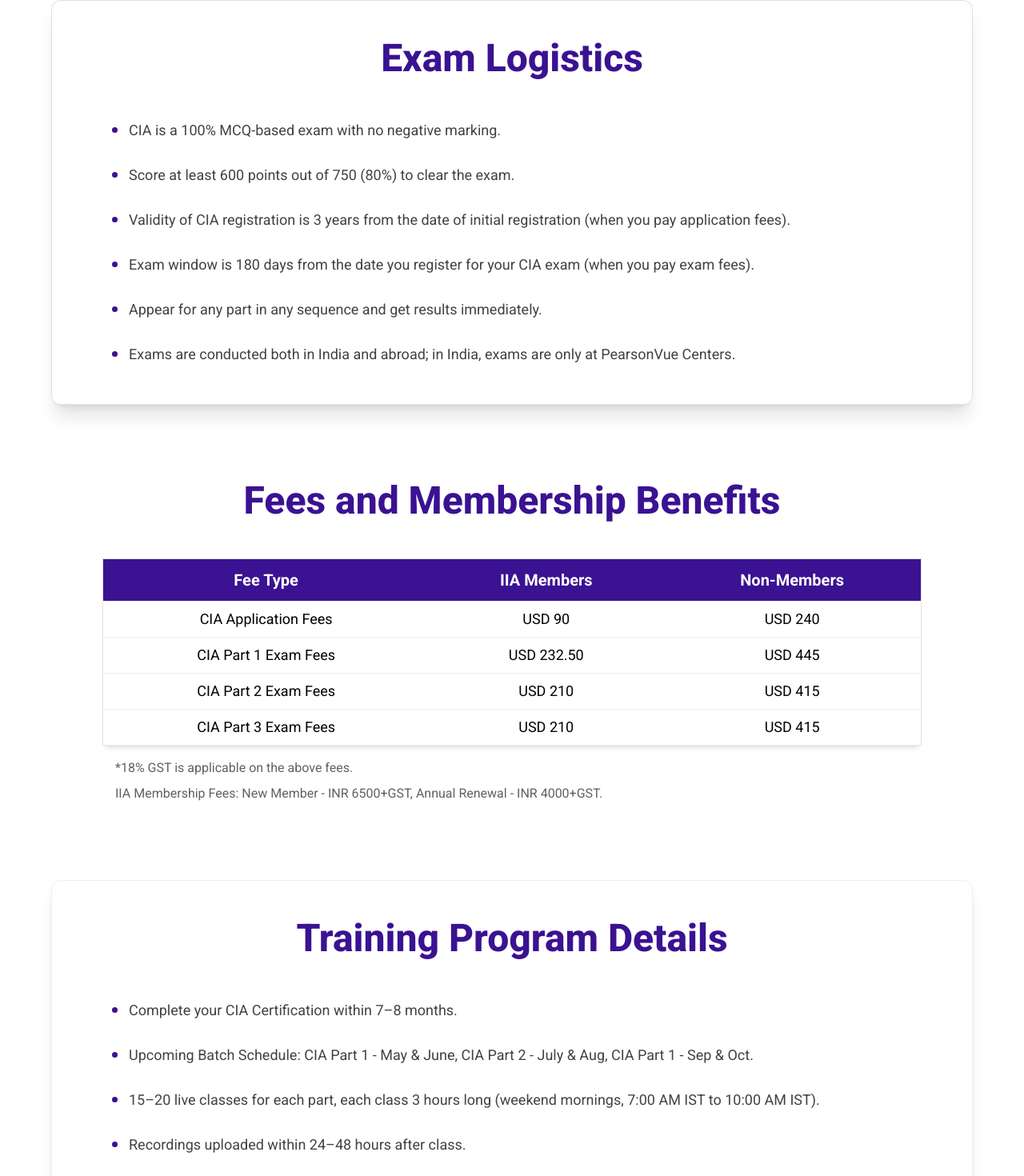
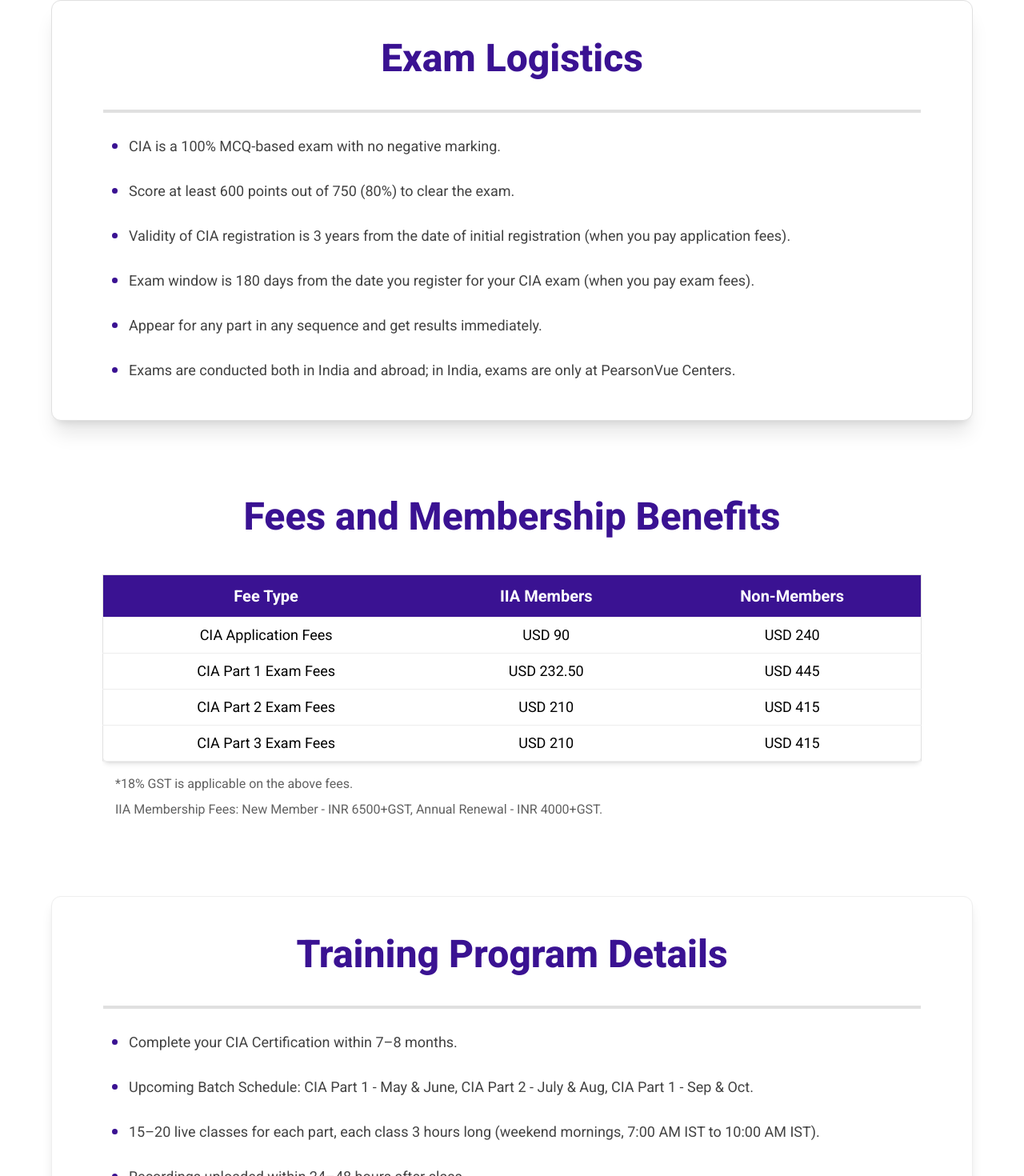
Before and after one commit to swapanmanna/gpc, a React (Vite) app: page /courses/cia in a window 1280 px wide. Shown: the part 2700-4170 px from the top of the page at 80% size. Built offline with nearby package versions, Linux system fonts and the light colour scheme.

Commit message:
slight modification to the cia page

```diff
--- a/src/components/Courses/Cia.jsx
+++ b/src/components/Courses/Cia.jsx
@@ -177,9 +177,10 @@ const Cia = () => {
 
             <div className="max-w-6xl mx-auto my-24 px-4 md:px-0">
                 <div className="bg-white shadow-xl rounded-xl py-12 px-16 border border-gray-300">
-                    <h1 className="text-center text-3xl md:text-5xl font-extrabold mb-12 text-brand-blue">
+                    <h1 className="text-center text-3xl md:text-5xl font-extrabold mb-10 text-brand-blue">
                     Exam Logistics
                     </h1>
+                    <hr className="border-2 border-solid border-gray-300 mb-6"></hr>
                     <ul className="space-y-6 list-disc pl-8">
                     {[
                         "CIA is a 100% MCQ-based exam with no negative marking.",
@@ -253,9 +254,10 @@ const Cia = () => {
 
             <div className="max-w-6xl mx-auto my-24 px-4 md:px-0">
                 <div className="bg-white shadow-lg rounded-xl py-12 px-16 border border-gray-200">
-                    <h1 className="text-center text-3xl md:text-5xl font-extrabold mb-12 text-brand-blue">
+                    <h1 className="text-center text-3xl md:text-5xl font-extrabold mb-10 text-brand-blue">
                     Training Program Details
                     </h1>
+                    <hr className="border-2 border-solid border-gray-300 mb-6"></hr>
                     <ul className="space-y-6 list-disc pl-8">
                     {[
                         "Complete your CIA Certification within 7–8 months.",
@@ -279,7 +281,7 @@ const Cia = () => {
             <div className="max-w-6xl mx-auto mb-24 px-4 md:px-0 bg-orange-100 py-12 rounded-lg shadow-md">
                 <h1 className="text-center text-3xl md:text-5xl font-extrabold mb-8 text-brand-blue">Special Offer – Enroll Now!</h1>
                 <p className="text-center text-2xl font-semibold text-gray-700 mb-8">
-                    Enroll for all 3 parts along with Gleim content for only ₹49,999 + GST<br></br> Or each part for ₹19,999 + GST.
+                    Enroll for all 3 parts along with Gleim content for only ₹49,999 + GST<br></br> Or each part for ₹19,999 + GST
                 </p>
                 <h2 className="text-center mb-8 md:text-4xl font-semibold text-brand-blue">Offer valid till 15th April ONLY!</h2>
                 <div className="flex justify-center gap-6">
```
